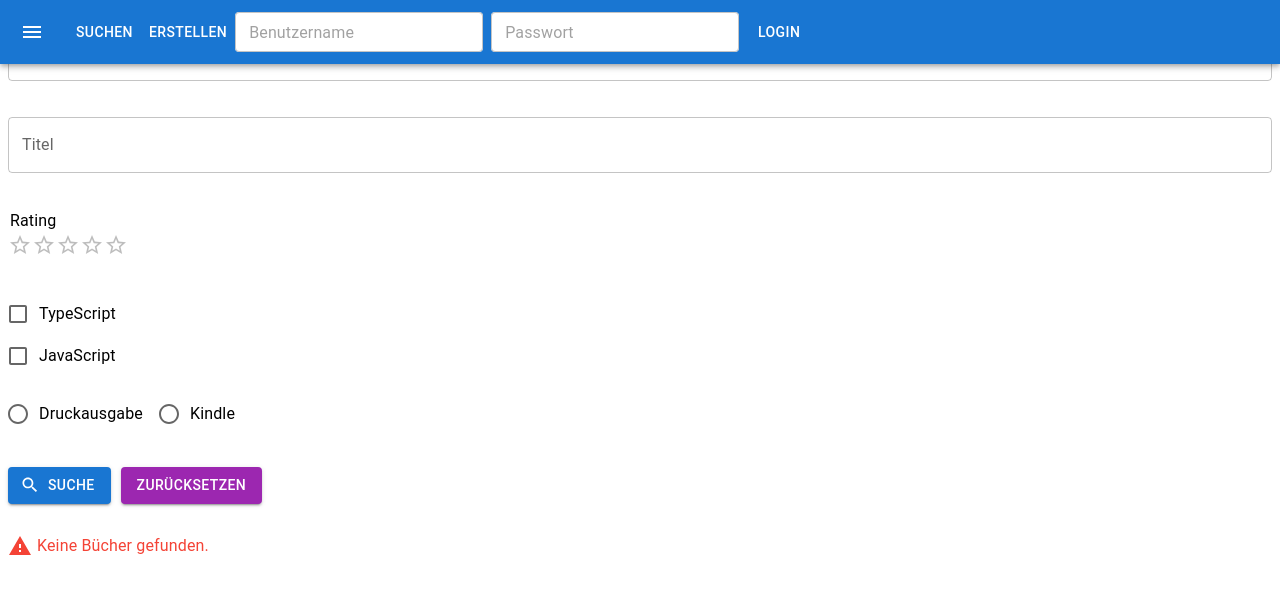
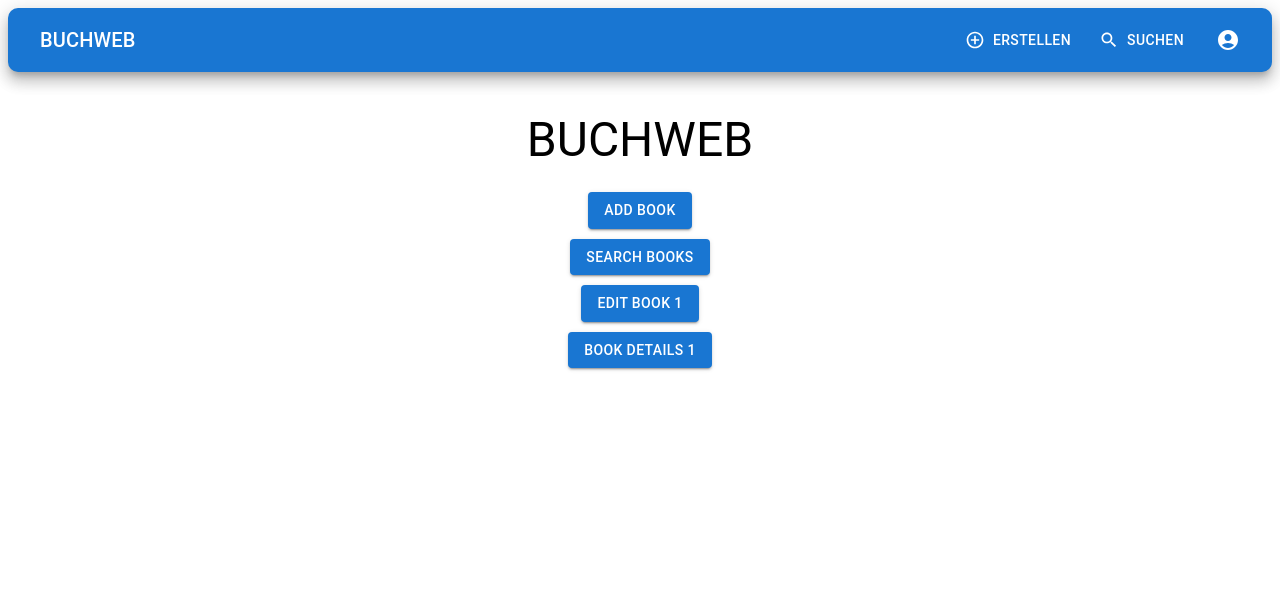
Before and after one commit to JanS20/Buch-Client-SWE, a React (Vite) app: page / in a window 1280 px wide. Shown: the top 594 px of the page. Built offline with nearby package versions, Linux system fonts and the light colour scheme; no server answers.

Commit message:
HomePage.jsx Überarbeitet und Buttons hinzugefügt

```diff
--- a/src/App.jsx
+++ b/src/App.jsx
@@ -1,17 +1,20 @@
 import { Routes, Route } from 'react-router-dom';
 import Navbar from './components/Navbar'; // Beachte den korrekten Pfad
-//import HomePage from './components/main/HomePage'; // Beachte den korrekten Pfad
 import BookEdit from './components/main/BookEdit'; // Beachte den korrekten Pfad
 import BookSearch from './components/main/BookSearch';
-
-
+import AddNewBook from './components/main/AddNewBook'; // Beachte den korrekten Pfad
+import BookDetails from './components/main/BookDetails'; // Stelle sicher, dass der Pfad korrekt ist
+import HomePage from './components/main/HomePage'; // Beachte den korrekten Pfad
 function App() {
   return (
     <>
       <Navbar />
       <Routes>
-        <Route path="/" element={<BookSearch />} />
+        <Route path="/" element={<HomePage />} />
+        <Route path="/search" element={<BookSearch />} />
         <Route path="/edit/:id" element={<BookEdit />} />
+        <Route path="/add" element={<AddNewBook />} />
+        <Route path="/details/:id" element={<BookDetails />} />
       </Routes>
     </>
   );
--- a/src/components/form/BookEditForm.jsx
+++ b/src/components/form/BookEditForm.jsx
@@ -8,12 +8,11 @@ import {
   Rating,
   TextField,
 } from '@mui/material';
-import { useContext, useState, useEffect } from 'react';
+import { useState, useEffect } from 'react';
 import { useNavigate, useParams } from 'react-router-dom';
 import PropTypes from 'prop-types';
 import axios from 'axios';
 
-import { AuthContext } from '../provider/AuthProvider.jsx';
 import {
   validateISBN,
   validatePreis,
@@ -22,8 +21,7 @@ import {
   validateDatum,
 } from './inputValidator.js';
 
-const BookChangeForm = ({ book, etag }) => {
-  const { cToken } = useContext(AuthContext);
+const BookEditForm = ({ book, etag }) => {
   const [editedBook, setEditedBook] = useState(book);
   const [formValid, setFormValid] = useState(true);
   const [isbnValidation, setIsbnValidation] = useState({
@@ -143,12 +141,8 @@ const BookChangeForm = ({ book, etag }) => {
     try {
       const url = '/api/rest';
       const request = `/${id}`;
-      if (!cToken) {
-        throw new Error('No token available');
-      }
 
       const headers = {
-        Authorization: `Bearer ${cToken}`,
         'Content-Type': 'application/json',
         'If-Match': etag,
       };
@@ -325,7 +319,7 @@ const BookChangeForm = ({ book, etag }) => {
   );
 };
 
-BookChangeForm.propTypes = {
+BookEditForm.propTypes = {
   book: PropTypes.shape({
     titel: PropTypes.string,
     isbn: PropTypes.string,
@@ -341,4 +335,4 @@ BookChangeForm.propTypes = {
   etag: PropTypes.string.isRequired,
 };
 
-export default BookChangeForm;
+export default BookEditForm;
--- a/src/components/main/AddNewBook.jsx
+++ b/src/components/main/AddNewBook.jsx
@@ -1,11 +1,9 @@
-import { useContext, useState } from 'react';
+import { useState } from 'react';
 import axios from 'axios';
 
-import { AuthContext } from '../provider/AuthProvider.jsx';
 import AddNewBookForm from '../form/AddNewBookForm.jsx';
 
 const AddNewBook = () => {
-  const { cToken } = useContext(AuthContext);
   const url = '/api/rest';
   const [feedbackMessage, setFeedbackMessage] = useState('');
   const [book, setBook] = useState({
@@ -24,12 +22,7 @@ const AddNewBook = () => {
   const handleAddNewBook = async (bookDTO) => {
     console.log('handleAddNewBook called', bookDTO);
 
-    if (!cToken) {
-      throw new Error('No token available');
-    }
-
     const headers = {
-      Authorization: `Bearer ${cToken}`,
       'Content-Type': 'application/json',
     };
 
--- a/src/components/main/BookDetails.jsx
+++ b/src/components/main/BookDetails.jsx
@@ -3,13 +3,12 @@ import axios from 'axios';
 import { useParams } from 'react-router-dom';
 
 import BookDetailsForm from '../form/BookDetailsForm.jsx';
-//import { useAuth } from '../provider/useAuth.js';
 
 const BookDetails = () => {
   const [book, setBook] = useState(null);
   const { id = 'default' } = useParams();
-  //const { cToken, writeAccess } = useAuth();
   const [notFound, setNotFound] = useState(false);
+
   useEffect(() => {
     const fetchBook = async () => {
       const url = '/api/rest';
@@ -41,7 +40,6 @@ const BookDetails = () => {
 
   const deleteBook = (id) => {
     const headers = {
-      //Authorization: `Bearer ${cToken}`,
       'Content-Type': 'application/hal',
     };
     const url = '/api/rest/';
@@ -67,12 +65,12 @@ const BookDetails = () => {
     }
     return <div>Loading...</div>;
   }
+
   return (
     <div>
       <BookDetailsForm
         book={book}
         deleteBook={deleteBook}
-        //writeAccess={writeAccess}
       />
     </div>
   );
--- a/src/components/main/BookEdit.jsx
+++ b/src/components/main/BookEdit.jsx
@@ -1,4 +1,3 @@
-
 import { useState, useEffect } from 'react';
 import { useParams } from 'react-router-dom';
 import axios from 'axios';
--- a/src/components/main/BookSearch.jsx
+++ b/src/components/main/BookSearch.jsx
@@ -1,5 +1,5 @@
 import axios from 'axios';
-import {useEffect, useState } from 'react';
+import { useEffect, useState } from 'react';
 import { useNavigate } from 'react-router-dom';
 
 import SearchForm from '../form/BookSearchForm.jsx';
@@ -114,33 +114,6 @@ const BookSearch = () => {
     navigate(`/details/${params.row.id}`);
   };
 
-  const handleDeleteRow = async (id, cToken) => {
-    try {
-      if (!cToken) {
-        throw new Error('No token available');
-      }
-
-      const headers = {
-        Authorization: `Bearer ${cToken}`,
-        'Content-Type': 'application/json',
-      };
-
-      const response = await fetch(`/api/rest/${id}`, {
-        method: 'DELETE',
-        headers: headers,
-      });
-
-      if (!response.ok) {
-        throw new Error('Failed to delete book');
-      }
-
-      const updatedRows = buchDataWithUniqueId.filter((row) => row.id !== id);
-      setBuchData(updatedRows);
-    } catch (error) {
-      console.error('Error deleting book:', error);
-    }
-  };
-
   const handleReset = () => {
     setSearchIsbn('');
     setSearchTitel('');
@@ -170,7 +143,6 @@ const BookSearch = () => {
         searchError={searchError}
         showTable={showTable}
         navigateToDetails={navigateToDetails}
-        handleDeleteRow={handleDeleteRow}
         buchDataWithUniqueId={buchDataWithUniqueId}
         handleReset={handleReset}
       />
--- a/src/components/main/HomePage.jsx
+++ b/src/components/main/HomePage.jsx
@@ -1,11 +1,53 @@
 import { Link } from 'react-router-dom';
+import { Button, Container, Typography, Box } from '@mui/material';
 
 function HomePage() {
   return (
-    <div>
-      <h1>Home Page</h1>
-      <Link to="/edit/1">Edit Book 1</Link>
-    </div>
+    <Container>
+      <Box textAlign="center" mt={5} mb={3}>
+        <Typography variant="h3" component="h1" gutterBottom>
+          BUCHWEB
+        </Typography>
+      </Box>
+      <Box display="flex" flexDirection="column" alignItems="center">
+        <Button
+          component={Link}
+          to="/add"
+          variant="contained"
+          color="primary"
+          style={{ marginBottom: '10px' }}
+        >
+          Add Book
+        </Button>
+        <Button
+          component={Link}
+          to="/search"
+          variant="contained"
+          color="primary"
+          style={{ marginBottom: '10px' }}
+        >
+          Search Books
+        </Button>
+        <Button
+          component={Link}
+          to="/edit/1"
+          variant="contained"
+          color="primary"
+          style={{ marginBottom: '10px' }}
+        >
+          Edit Book 1
+        </Button>
+        <Button
+          component={Link}
+          to="/details/1"
+          variant="contained"
+          color="primary"
+          style={{ marginBottom: '10px' }}
+        >
+          Book Details 1
+        </Button>
+      </Box>
+    </Container>
   );
 }
 
--- a/src/components/navbar.jsx
+++ b/src/components/navbar.jsx
@@ -1,76 +1,73 @@
-import React from 'react';
-import AppBar from '@mui/material/AppBar';
-import Toolbar from '@mui/material/Toolbar';
-import IconButton from '@mui/material/IconButton';
-import Button from '@mui/material/Button';
-import Menu from '@mui/material/Menu';
-import MenuItem from '@mui/material/MenuItem';
-import MenuIcon from '@mui/icons-material/Menu';
-import Box from '@mui/material/Box';
-import TextField from '@mui/material/TextField';
+import React, { useState } from 'react';
+import { Link } from 'react-router-dom';
+import {
+  AppBar,
+  Toolbar,
+  Typography,
+  Button,
+  IconButton,
+  Menu,
+  MenuItem,
 
-const Navbar = () => {
-  const [anchorEl, setAnchorEl] = React.useState(null);
-  const [username, setUsername] = React.useState('');
-  const [password, setPassword] = React.useState('');
+  Box,
+  Stack
+} from '@mui/material';
+import { AddCircleOutline, Search, AccountCircle } from '@mui/icons-material';
 
-  const handleMenuOpen = (event) => {
+
+
+const Navbar = (props) => {
+  const [anchorEl, setAnchorEl] = useState(null);
+  const [open, setOpen] = useState(false);
+  const [username, setUsername] = useState('');
+  const [password, setPassword] = useState('');
+
+  const handleMenu = (event) => {
     setAnchorEl(event.currentTarget);
   };
 
-  const handleMenuClose = () => {
+  const handleClose = () => {
     setAnchorEl(null);
   };
 
   const handleLogin = () => {
-    // Hier kannst du die Login-Logik hinzufügen
-    console.log('Logging in with', { username, password });
+    //login logic
+    console.log(`Logging in with ${username} and ${password}`);
+    // After successful login, close the dialog
+    setOpen(false);
   };
 
   return (
-    <Box sx={{ flexGrow: 1 }}>
-      <AppBar position="fixed" sx={{ top: 0 }}>
+
+      <AppBar position="sticky" sx={{ boxShadow: 10, borderRadius: '10px' }}>
         <Toolbar>
-          <IconButton
-            edge="start"
-            color="inherit"
-            aria-label="menu"
-            onClick={handleMenuOpen}
-            sx={{ mr: 2 }}
-          >
-            <MenuIcon />
-          </IconButton>
-          <Button color="inherit">Suchen</Button>
-          <Button color="inherit">Erstellen</Button>
-          <TextField
-            variant="outlined"
-            size="small"
-            placeholder="Benutzername"
-            value={username}
-            onChange={(e) => setUsername(e.target.value)}
-            sx={{ bgcolor: 'white', borderRadius: 1, mr: 1 }}
-          />
-          <TextField
-            variant="outlined"
-            size="small"
-            type="password"
-            placeholder="Passwort"
-            value={password}
-            onChange={(e) => setPassword(e.target.value)}
-            sx={{ bgcolor: 'white', borderRadius: 1, mr: 1 }}
-          />
-          <Button color="inherit" onClick={handleLogin}>Login</Button>
+          <Button component={Link} to="/" color="inherit">
+            <Typography variant="h6">
+              BUCHWEB
+            </Typography>
+          </Button>
+          <Box sx={{ flexGrow: 1 }} />
+          <Stack direction="row" spacing={2}>
+            <Button component={Link} to="/add" color="inherit" startIcon={<AddCircleOutline />}>
+              Erstellen
+            </Button>
+            <Button component={Link} to="/search" color="inherit" startIcon={<Search />}>
+              Suchen
+            </Button>
+            <IconButton color="inherit" onClick={handleMenu}>
+              <AccountCircle />
+            </IconButton>
+          </Stack>
           <Menu
             anchorEl={anchorEl}
             open={Boolean(anchorEl)}
-            onClose={handleMenuClose}
+            onClose={handleClose}
           >
-            <MenuItem onClick={handleMenuClose}>Suchen</MenuItem>
-            <MenuItem onClick={handleMenuClose}>Erstellen</MenuItem>
+            <MenuItem onClick={() => setOpen(true)}>Login</MenuItem>
           </Menu>
         </Toolbar>
       </AppBar>
-    </Box>
+
   );
 };
 
```
Also changed, not shown: src/components/form/AddNewBookForm.jsx (+3 -4 lines), src/components/form/BookDetailsForm.jsx (+17 -28 lines).
